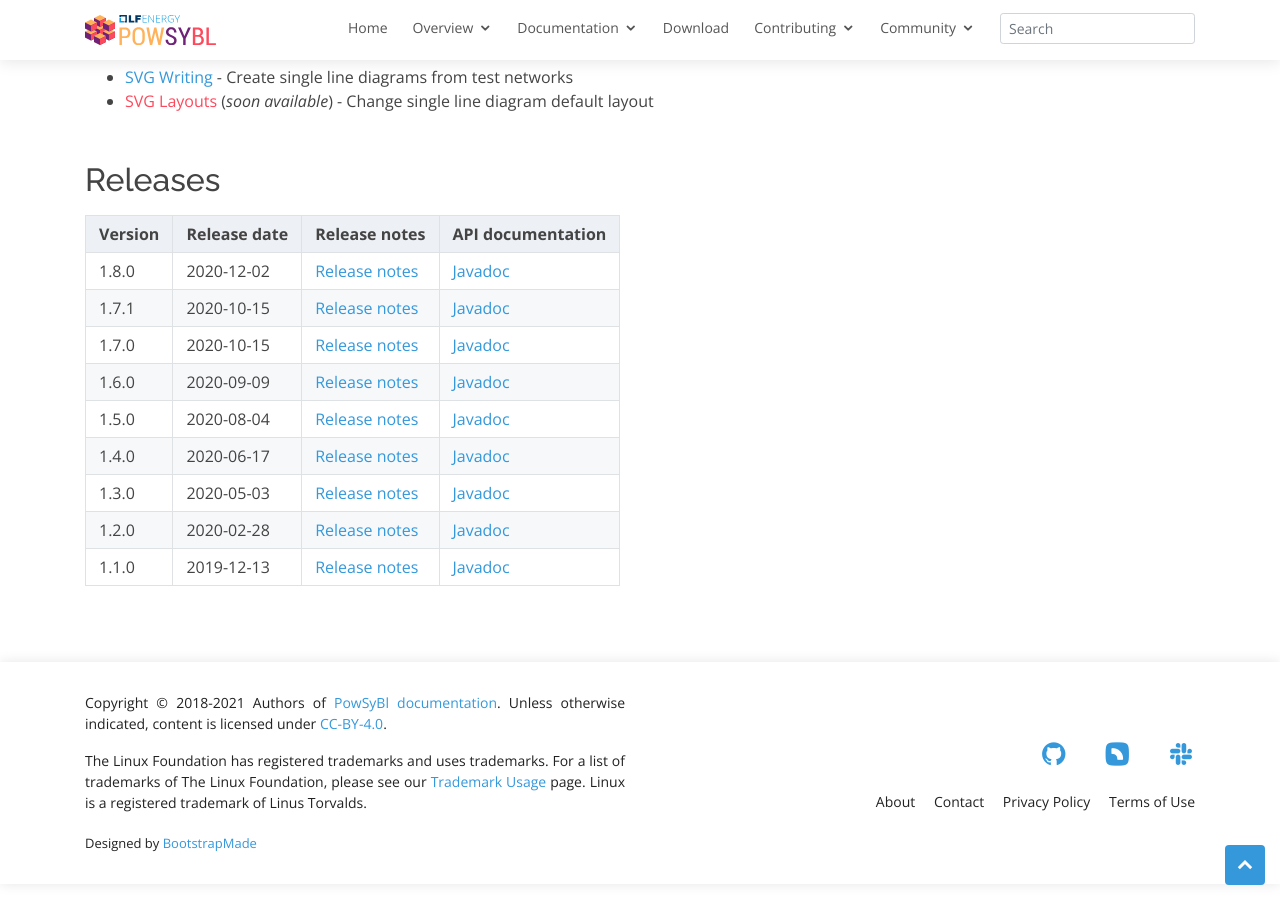
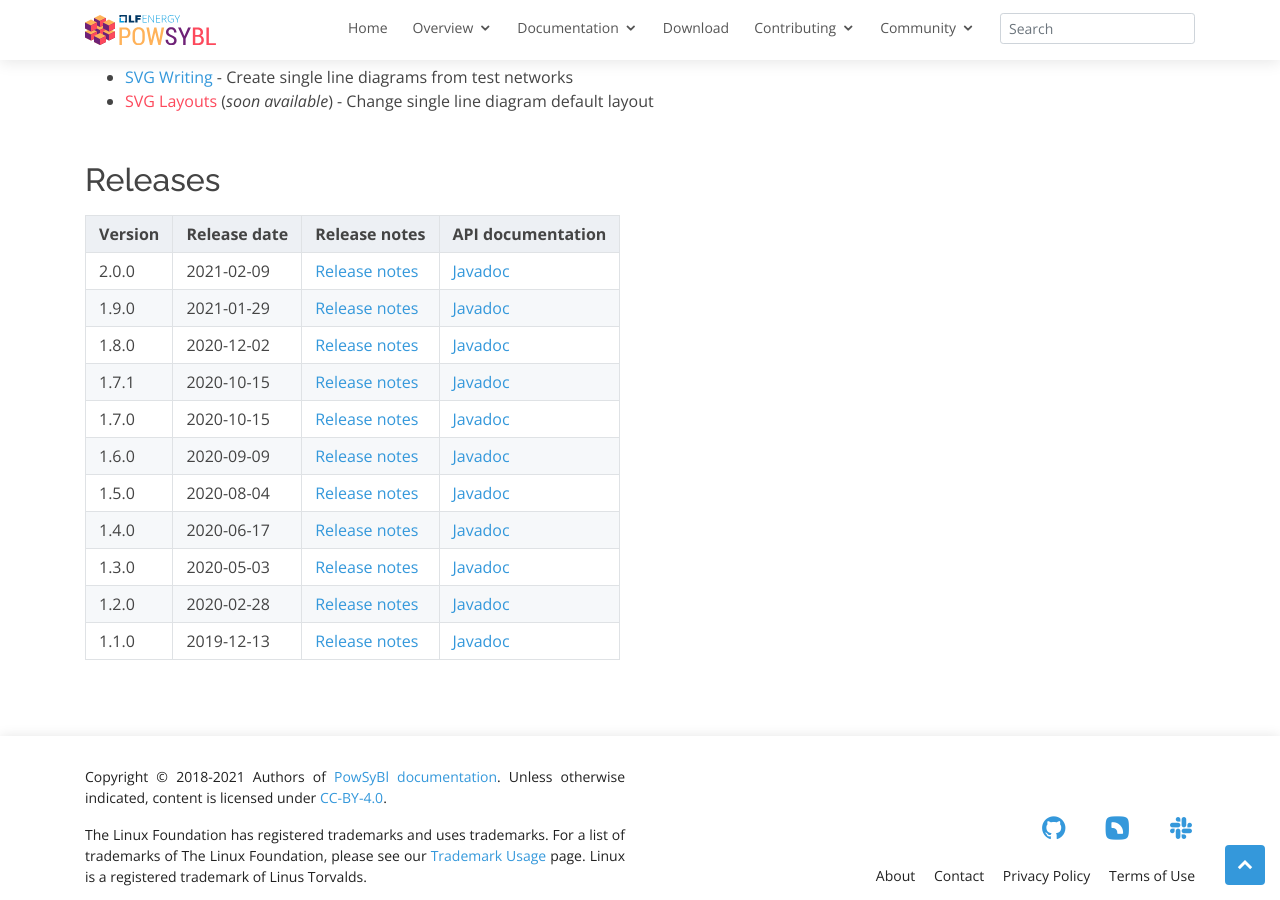
Before and after one commit to powsybl/powsybl.github.io, a Jekyll site: the page built from pages/documentation/developer/repositories/powsybl-single-line-diagram.md, in a window 1280 px wide and 900 px high, scrolled down 600 px. Built offline with Jekyll 4.4.1, drawn with Linux system fonts in a browser that asks for light colours; our own code applies the rules of GitHub Pages for plain Markdown files.

Commit message:
Update repositories table for this week updates (#203)
- powsybl-core 4.0.0 & 4.0.1
- powsybl-dynawo 1.0.0
- powsybl-open-loadflow 0.9.0
- poswybl-single-line-diagram 2.0.0

Signed-off-by: Florian Dupuy <florian.dupuy@rte-france.com>

```diff
--- a/pages/documentation/developer/repositories/powsybl-single-line-diagram.md
+++ b/pages/documentation/developer/repositories/powsybl-single-line-diagram.md
@@ -23,7 +23,9 @@
 
 | Version | Release date | Release notes | API documentation |
 | ------- | ------------ | ------------- | ----------------- |
-| 1.8.0 | 2020-12-02 | [Release notes](https://github.com/powsybl/powsybl-single-line-diagram/releases/tag/v1.8.0) | [Javadoc](https://javadoc.io/doc/com.powsybl/powsybl-single-line-diagram/1.8.01/index.html) |
+| 2.0.0 | 2021-02-09 | [Release notes](https://github.com/powsybl/powsybl-single-line-diagram/releases/tag/v2.0.0) | [Javadoc](https://javadoc.io/doc/com.powsybl/powsybl-single-line-diagram/2.0.0/index.html) |
+| 1.9.0 | 2021-01-29 | [Release notes](https://github.com/powsybl/powsybl-single-line-diagram/releases/tag/v1.9.0) | [Javadoc](https://javadoc.io/doc/com.powsybl/powsybl-single-line-diagram/1.9.0/index.html) |
+| 1.8.0 | 2020-12-02 | [Release notes](https://github.com/powsybl/powsybl-single-line-diagram/releases/tag/v1.8.0) | [Javadoc](https://javadoc.io/doc/com.powsybl/powsybl-single-line-diagram/1.8.0/index.html) |
 | 1.7.1 | 2020-10-15 | [Release notes](https://github.com/powsybl/powsybl-single-line-diagram/releases/tag/v1.7.1) | [Javadoc](https://javadoc.io/doc/com.powsybl/powsybl-single-line-diagram/1.7.1/index.html) |
 | 1.7.0 | 2020-10-15 | [Release notes](https://github.com/powsybl/powsybl-single-line-diagram/releases/tag/v1.7.0) | [Javadoc](https://javadoc.io/doc/com.powsybl/powsybl-single-line-diagram/1.7.0/index.html) |
 | 1.6.0 | 2020-09-09 | [Release notes](https://github.com/powsybl/powsybl-single-line-diagram/releases/tag/v1.6.0) | [Javadoc](https://javadoc.io/doc/com.powsybl/powsybl-single-line-diagram/1.6.0/index.html) |
```
Also changed, not shown: pages/documentation/developer/repositories/powsybl-core.md (+2 -0 lines), pages/documentation/developer/repositories/powsybl-dynawo.md (+1 -1 lines), pages/documentation/developer/repositories/powsybl-open-loadflow.md (+1 -0 lines).
